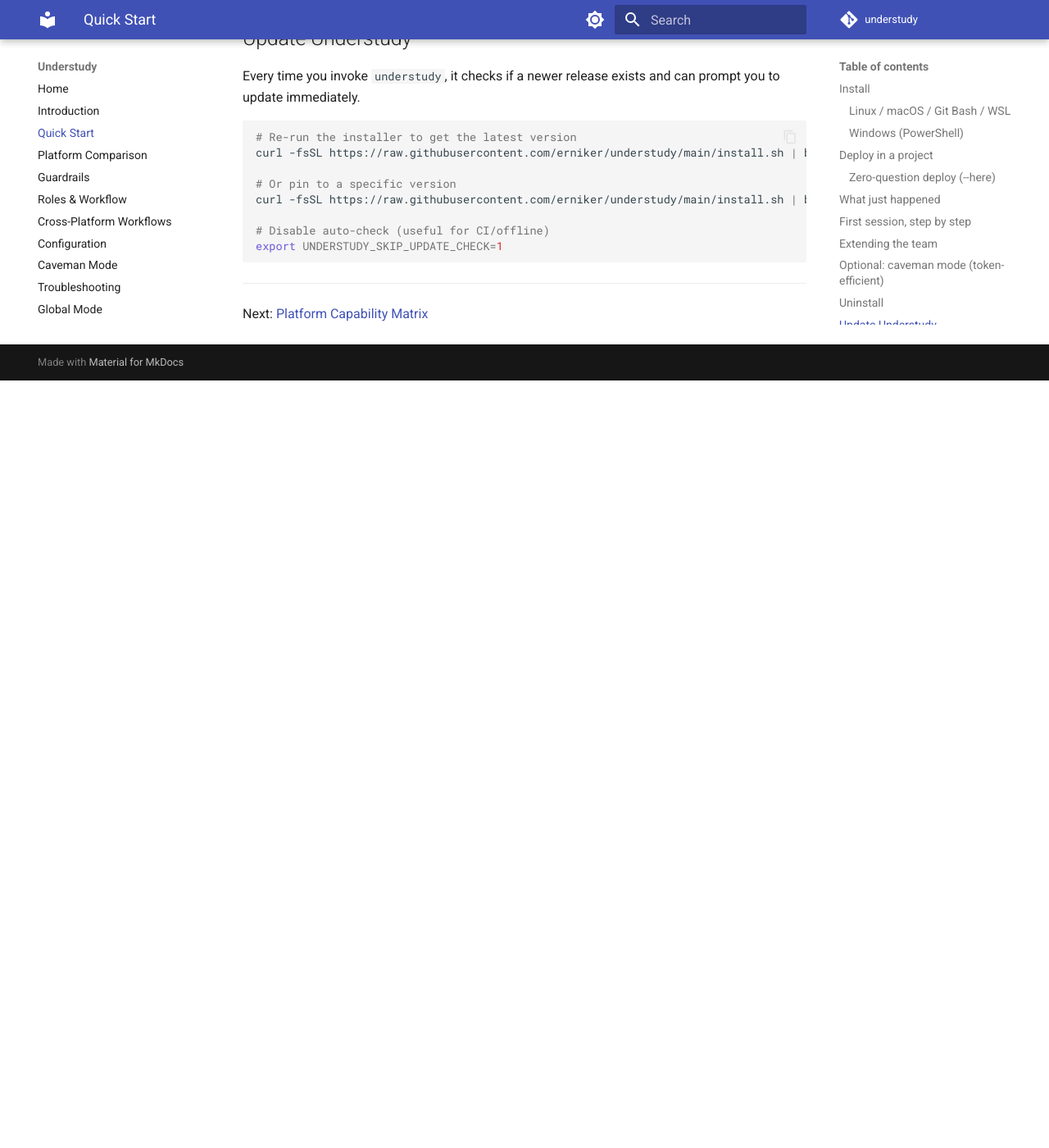
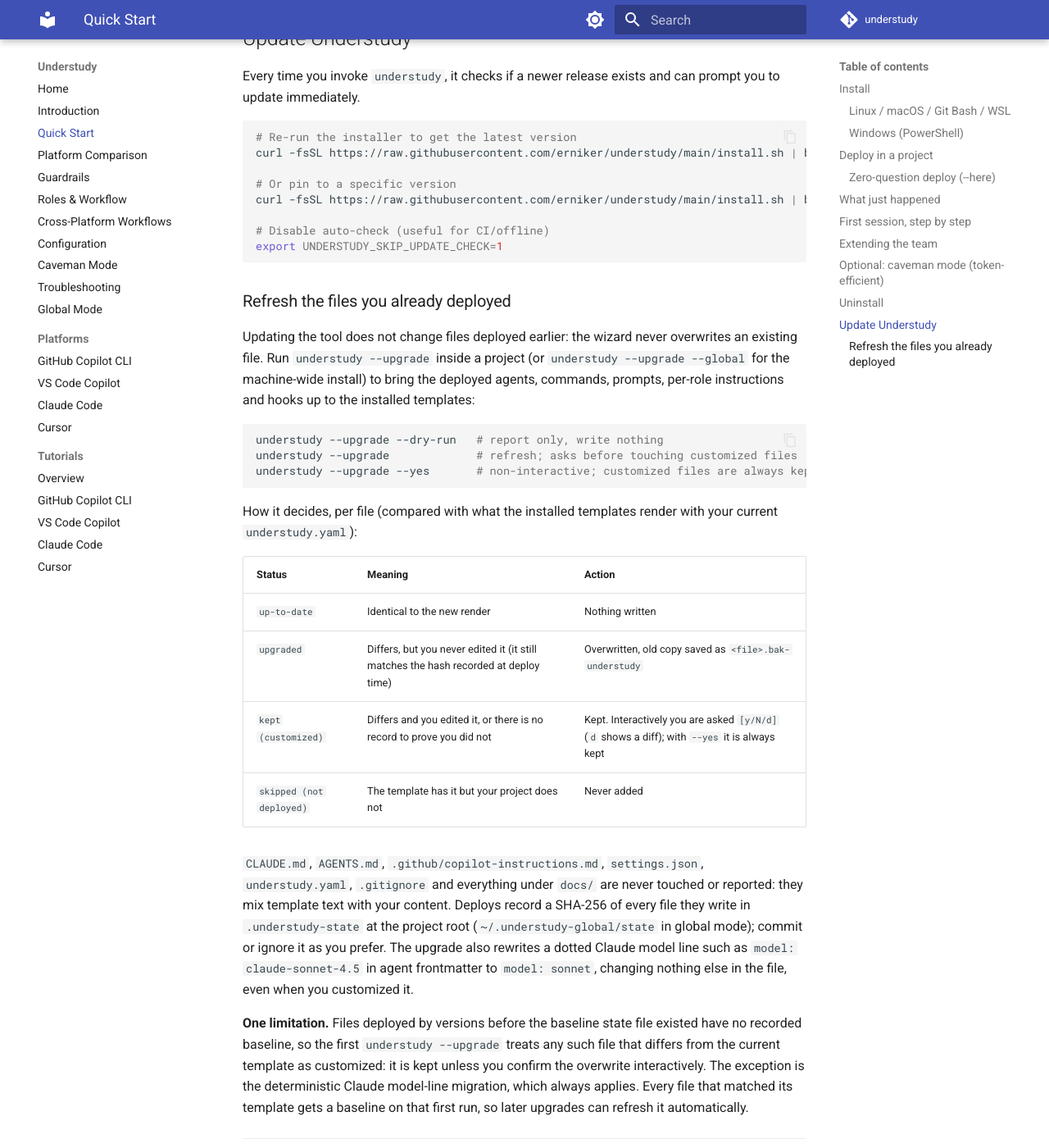
Before and after one commit to erniker/understudy, an MkDocs documentation site: the page built from docs/02-quick-start.md, in a window 1280 px wide and 1400 px high, scrolled down 3463 px. Shown: the whole window at 82% size. Built offline with MkDocs 1.6.1 and Material for MkDocs 9.7.7, drawn with Linux system fonts in a browser that asks for light colours; comment, search, counter and statistics services are not loaded; before the commit the page ends 3927 px from its top, so only the background shows below that.

Commit message:
feat(wizard): add --upgrade to refresh deployed files without overwriting customizations (#106)
Add understudy --upgrade (project and --global) with --dry-run and --yes. A baseline state file records the sha256 of every deployed file; upgrade refreshes only files still matching their baseline, keeps anything customized (never overwritten under --yes), overwrites in place after a .bak-understudy backup, and migrates dotted Claude model names in the frontmatter. CLAUDE.md, AGENTS.md, copilot-instructions.md, settings.json, understudy.yaml, .gitignore and docs/ are never touched.

````diff
--- a/docs/02-quick-start.md
+++ b/docs/02-quick-start.md
@@ -176,6 +176,47 @@
 export UNDERSTUDY_SKIP_UPDATE_CHECK=1
 ```
 
+### Refresh the files you already deployed
+
+Updating the tool does not change files deployed earlier: the wizard never
+overwrites an existing file. Run `understudy --upgrade` inside a project (or
+`understudy --upgrade --global` for the machine-wide install) to bring the
+deployed agents, commands, prompts, per-role instructions and hooks up to the
+installed templates:
+
+```bash
+understudy --upgrade --dry-run   # report only, write nothing
+understudy --upgrade             # refresh; asks before touching customized files
+understudy --upgrade --yes       # non-interactive; customized files are always kept
+```
+
+How it decides, per file (compared with what the installed templates render
+with your current `understudy.yaml`):
+
+| Status | Meaning | Action |
+| --- | --- | --- |
+| `up-to-date` | Identical to the new render | Nothing written |
+| `upgraded` | Differs, but you never edited it (it still matches the hash recorded at deploy time) | Overwritten, old copy saved as `<file>.bak-understudy` |
+| `kept (customized)` | Differs and you edited it, or there is no record to prove you did not | Kept. Interactively you are asked `[y/N/d]` (`d` shows a diff); with `--yes` it is always kept |
+| `skipped (not deployed)` | The template has it but your project does not | Never added |
+
+`CLAUDE.md`, `AGENTS.md`, `.github/copilot-instructions.md`, `settings.json`,
+`understudy.yaml`, `.gitignore` and everything under `docs/` are never touched
+or reported: they mix template text with your content. Deploys record a
+SHA-256 of every file they write in `.understudy-state` at the project root
+(`~/.understudy-global/state` in global mode); commit or ignore it as you
+prefer. The upgrade also rewrites a dotted Claude model line such as
+`model: claude-sonnet-4.5` in agent frontmatter to `model: sonnet`, changing
+nothing else in the file, even when you customized it.
+
+**One limitation.** Files deployed by versions before the baseline state
+file existed have no recorded baseline, so the first `understudy --upgrade`
+treats any such file that differs from the current template as customized: it
+is kept unless you confirm the overwrite interactively. The exception is the
+deterministic Claude model-line migration, which always applies. Every file
+that matched its template gets a baseline on that first run, so later
+upgrades can refresh it automatically.
+
 ---
 
 Next: [Platform Capability Matrix](03-platform-comparison.md)
--- a/docs/12-global-mode.md
+++ b/docs/12-global-mode.md
@@ -192,6 +192,7 @@
 understudy --global --all-roles   Deploy the entire role catalog globally, not just the defaults
 understudy --global --add-member  Add an optional role to the global team (Claude + Copilot)
 understudy --global --uninstall   Remove everything a --global deploy wrote
+understudy --upgrade --global     Refresh the deployed global files to the installed templates
 ```
 
 `--global` reuses the same numbered, editable summary as `--here` — guardrails
@@ -226,12 +227,42 @@
 touched or removed. VS Code `settings.json` files patched via `jq` are
 restored from their `.bak-understudy` backup.
 
+## Upgrading a global install
+
+Updating Understudy does not change files a previous `--global` run already
+wrote. `understudy --upgrade --global` refreshes the pure template-rendered
+ones (`~/.claude/agents|commands|hooks`, the VS Code `understudy/instructions`
+and `understudy/prompts` folders, and `~/.understudy-global/cursor-agents/`)
+to the installed templates. It only considers platforms that are actually
+deployed and never adds a file; `~/.claude/CLAUDE.md`, `settings.json`, the
+global Copilot instructions and `cursor-user-rules.md` are never touched
+(re-run `understudy --global` to regenerate the Cursor paste block).
+Add `--dry-run` to preview and `--yes` for non-interactive runs, where
+customized files are always kept.
+
+To tell an untouched file from an edited one, every `--global` deploy records
+`<sha256>  <absolute path>` for each file it writes in
+`~/.understudy-global/state`, next to the manifest (`--global --uninstall`
+removes it too). Overwrites happen in place after saving
+`<file>.bak-understudy`, so the hard links that project `.cursor/agents/`
+files share with `cursor-agents/` stay intact and both sides update. A project
+whose Cursor agents are hard-linked to the global install reports them as
+`skipped (linked to global)`.
+
+**One limitation.** Files deployed by versions before the baseline state
+file existed have no recorded baseline, so the first `understudy --upgrade`
+treats any such file that differs from the current template as customized: it
+is kept unless you confirm the overwrite interactively. The exception is the
+deterministic Claude model-line migration, which always applies. Every file
+that matched its template gets a baseline on that first run, so later
+upgrades can refresh it automatically.
+
 ## Why global state doesn't live in `~/.understudy`
 
 `~/.understudy` is the Understudy **install payload** (wizard, templates,
 roles, modules) — `install.sh` runs `rm -rf ~/.understudy` on every
-self-update. Global-deploy bookkeeping (the manifest and the Cursor paste
-file) instead lives in the sibling directory `~/.understudy-global/`, which
+self-update. Global-deploy bookkeeping (the manifest, the baseline state
+file and the Cursor paste file) instead lives in the sibling directory `~/.understudy-global/`, which
 self-updates never touch.
 
 ---
````
Also changed, not shown: CHANGELOG.md (+35 -0 lines), README.md (+20 -0 lines), docs/09-configuration.md (+5 -3 lines), docs/11-troubleshooting.md (+7 -0 lines), 4 other files.
